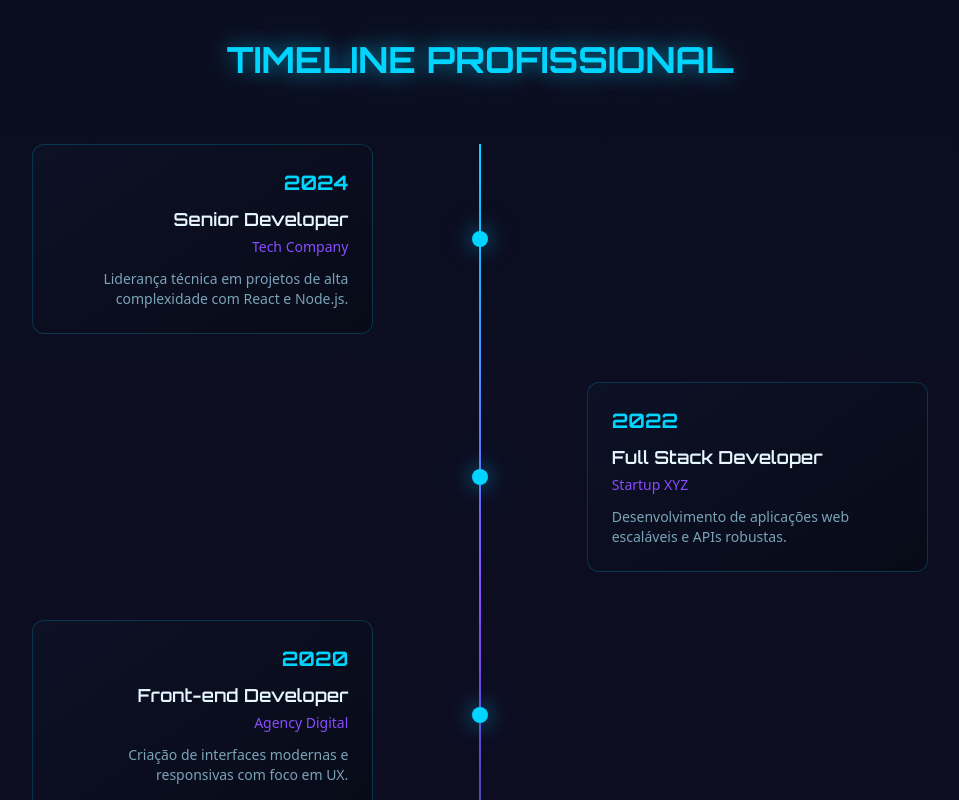
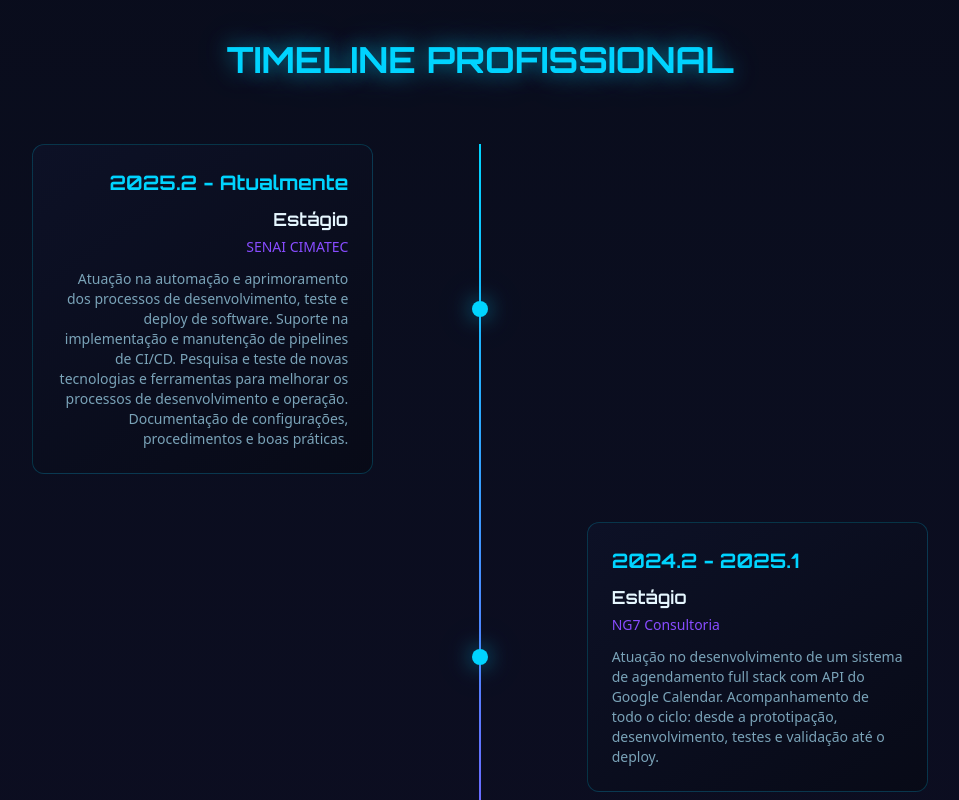
Before and after one commit to biaag10/bianca-portfolio-v2, a React (Vite) app: page / in a window 1280 px wide. Shown: the part 2000-2800 px from the top of the page, without its empty margins (160-1119 px from the left). Built offline with nearby package versions, Linux system fonts and the light colour scheme; the HTML template or start-up script is replaced by a standard one.

Commit message:
style: finalizacao dos ajustes na timeline

```diff
--- a/src/components/Hero.tsx
+++ b/src/components/Hero.tsx
@@ -38,7 +38,6 @@ const Hero = () => {
 
       {/* Indicador de rolagem (scroll) */}
       <div className="absolute bottom-8 left-[48.7%] animate-float">
-
         <ChevronDown className="text-primary/50" size={32} />
       </div>
 
--- a/src/components/Timeline.tsx
+++ b/src/components/Timeline.tsx
@@ -7,28 +7,40 @@ interface TimelineItem {
 
 const timelineData: TimelineItem[] = [
   {
-    year: "2024",
-    title: "Senior Developer",
-    company: "Tech Company",
-    description: "Liderança técnica em projetos de alta complexidade com React e Node.js.",
+    year: "2025.2 - Atualmente",
+    title: "Estágio",
+    company: "SENAI CIMATEC",
+    description: "Atuação na automação e aprimoramento dos processos de desenvolvimento, teste e deploy de software. Suporte na implementação e manutenção de pipelines de CI/CD. Pesquisa e teste de novas tecnologias e ferramentas para melhorar os processos de desenvolvimento e operação. Documentação de configurações, procedimentos e boas práticas.",
   },
   {
-    year: "2022",
-    title: "Full Stack Developer",
-    company: "Startup XYZ",
-    description: "Desenvolvimento de aplicações web escaláveis e APIs robustas.",
+    year: "2024.2 - 2025.1",
+    title: "Estágio",
+    company: "NG7 Consultoria",
+    description: "Atuação no desenvolvimento de um sistema de agendamento full stack com API do Google Calendar. Acompanhamento de todo o ciclo: desde a prototipação, desenvolvimento, testes e validação até o deploy.",
   },
   {
-    year: "2020",
-    title: "Front-end Developer",
-    company: "Agency Digital",
-    description: "Criação de interfaces modernas e responsivas com foco em UX.",
+    year: "2023.2 - 2024.2",
+    title: "Iniciação Científica",
+    company: "CNPq",
+    description: "Desenvolvimento de um modelo computacional de uma usina híbrida de geração de energia elétrica, composta por uma fonte solar e eólica com um sistema de armazenamento de energia.",
   },
   {
-    year: "2018",
-    title: "Junior Developer",
-    company: "Software House",
-    description: "Início da jornada profissional, aprendizado intensivo em desenvolvimento web.",
+    year: "2022.2 - 2023.2",
+    title: "Iniciação Científica",
+    company: "FAPESB",
+    description: "Desenvolvimento de um modelo computacional de uma planta híbrida de geração de energia elétrica, composta por uma fonte solar e eólica",
+  },
+  {
+    year: "2022.2 - 2025.2",
+    title: "Empresa Júnior",
+    company: "CIMATEC Jr.",
+    description: "Projetista, Coordenadora de Projeto e Gerente do Núcleo de Computação.",
+  },
+  {
+    year: "2022.1 - Atualmente",
+    title: "Engenharia de Computação",
+    company: "SENAI CIMATEC",
+    description: "Início da da graduação em Engenharia de Computação.",
   },
 ];
 
```
Also changed, not shown: 2 other files (tests, documents, lock files or other folders).
